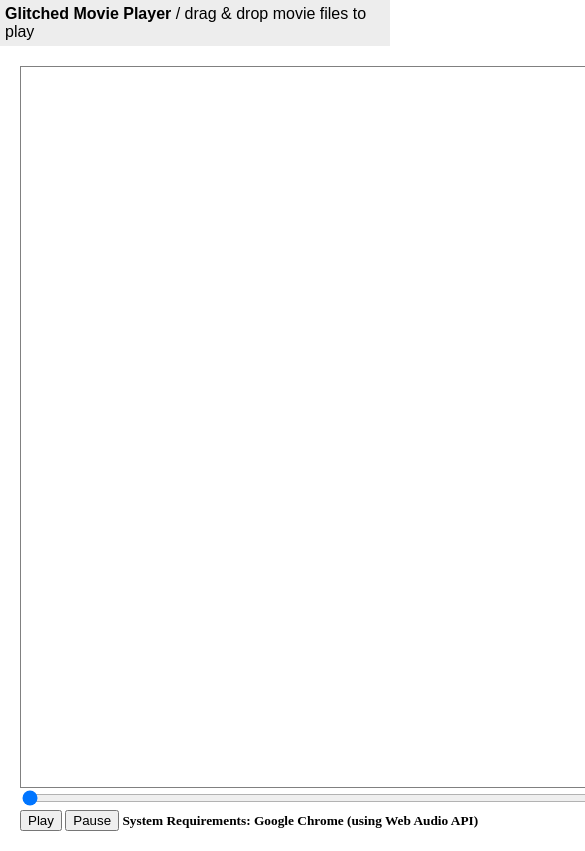
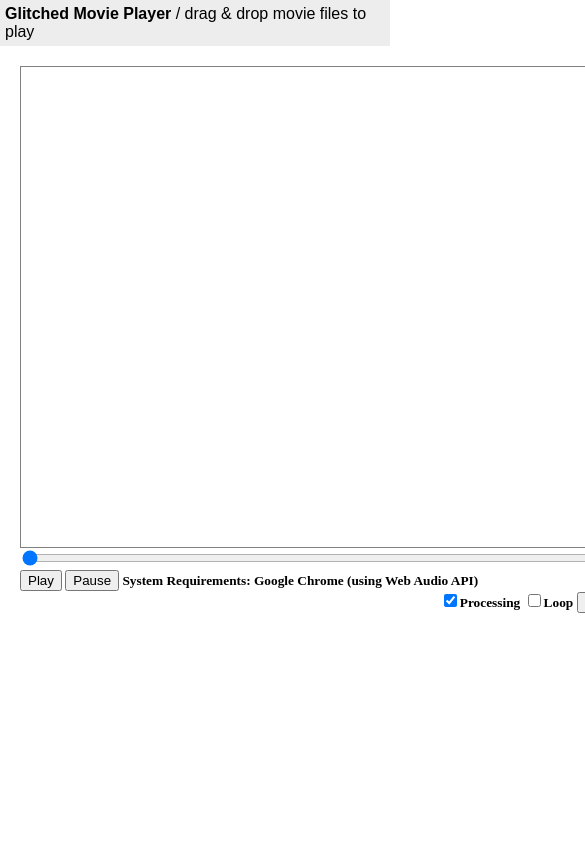
Before and after one commit to JT5D/the-mohayonao-com, a website: page static/glitchedmovie/index.html in a window 390 px wide. Shown: the top 851 px of the page, 585 px wide, since content can reach past the window. Drawn offline with Linux system fonts and the light colour scheme.

Commit message:
fix: resize container

```diff
--- a/static/glitchedmovie/index.html
+++ b/static/glitchedmovie/index.html
@@ -27,11 +27,11 @@
       <strong>Glitched Movie Player</strong> / drag & drop movie files to play
     </div>
     <div style="padding:20px">
-      <div style="margin:0 auto;width:960px">
-        <div style="border:solid 1px gray;width:960px;height:720px;">
-          <canvas id="preview" style="width:100%;height:100%"></canvas>
+      <div style="margin:0 auto;width:960px" id="container1">
+        <div style="border:solid 1px gray;width:960px;height:720px" id="container2">
+          <canvas style="width:100%;height:100%" id="preview"></canvas>
         </div>
-        <input type="range" max=10000 value=0 id="currentTime" style="width:960px">
+        <input type="range" max=10000 value=0 id="currentTime" style="width:100%">
         <div style="font-size:smaller;font-weight:bold;">
           <button id="play">Play</button>
           <button id="pause">Pause</button>
--- a/static/glitchedmovie/main.js
+++ b/static/glitchedmovie/main.js
@@ -4,7 +4,7 @@
   $(function() {
     'use strict';
 
-    var App, AudioProcessor, GlitchProcessor, PREVIEW_HEIGHT, PREVIEW_WIDTH, VideoProcessor, app, createObjectURL, requestAnimationFrame, _ref;
+    var App, AudioProcessor, GlitchProcessor, PREVIEW_HEIGHT, PREVIEW_WIDTH, VideoProcessor, app, createObjectURL, requestAnimationFrame, resizeContainer, _ref;
     PREVIEW_WIDTH = 480;
     PREVIEW_HEIGHT = 360;
     createObjectURL = (_ref = window.URL || window.webkitURL) != null ? _ref.createObjectURL : void 0;
@@ -19,6 +19,15 @@
       }
       return false;
     });
+    resizeContainer = function(w, h) {
+      $('#container1').width(w);
+      return $('#container2').width(w).height(h);
+    };
+    if (window.innerWidth < 800 || window.innerWidth < 600) {
+      resizeContainer(640, 480);
+    } else if (window.innerWidth < 980 || window.innerHeight < 760) {
+      resizeContainer(800, 600);
+    }
     if (!webkitAudioContext) {
       return;
     }
```
Also changed, not shown: static/glitchedmovie/main.coffee (+9 -0 lines).
